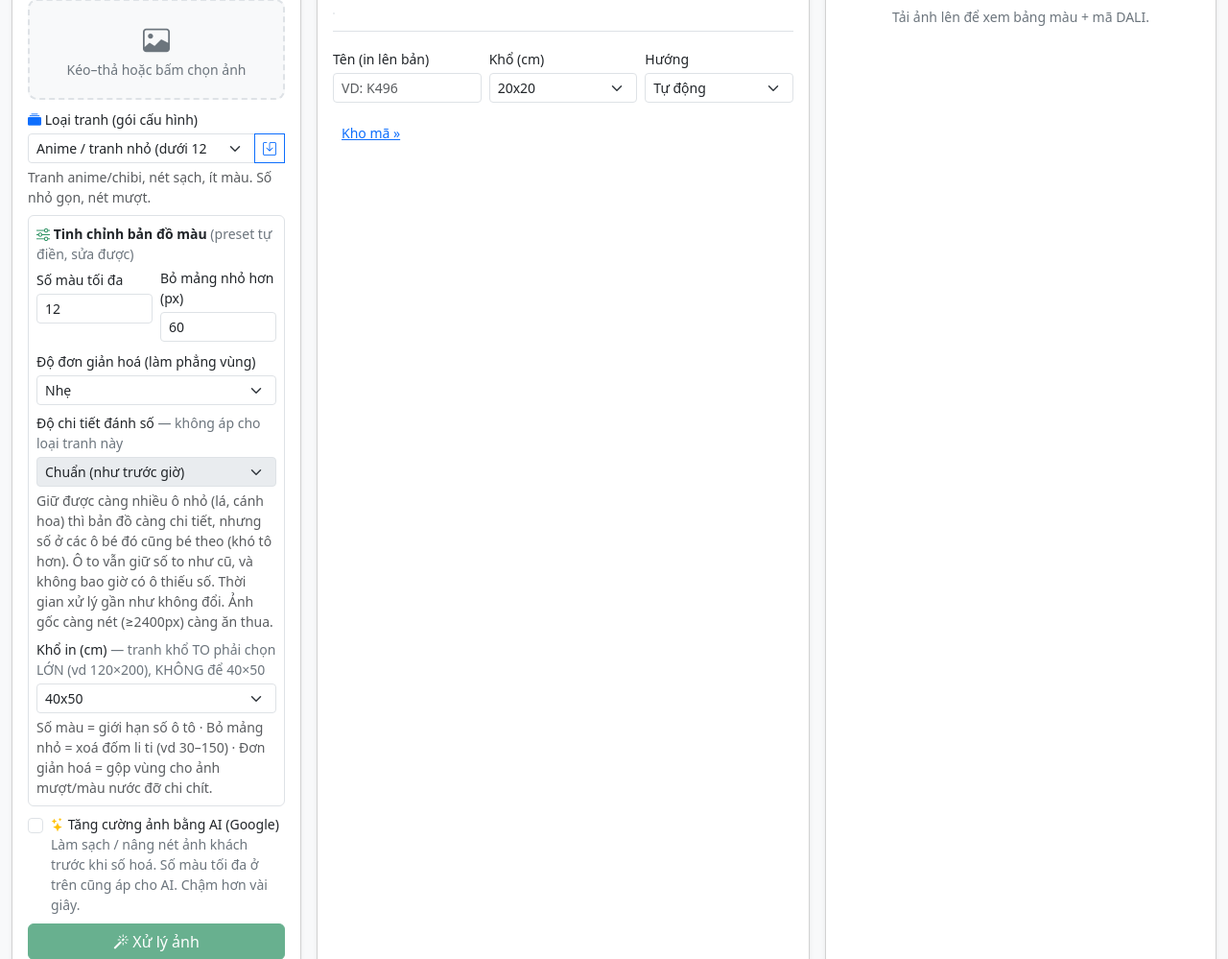
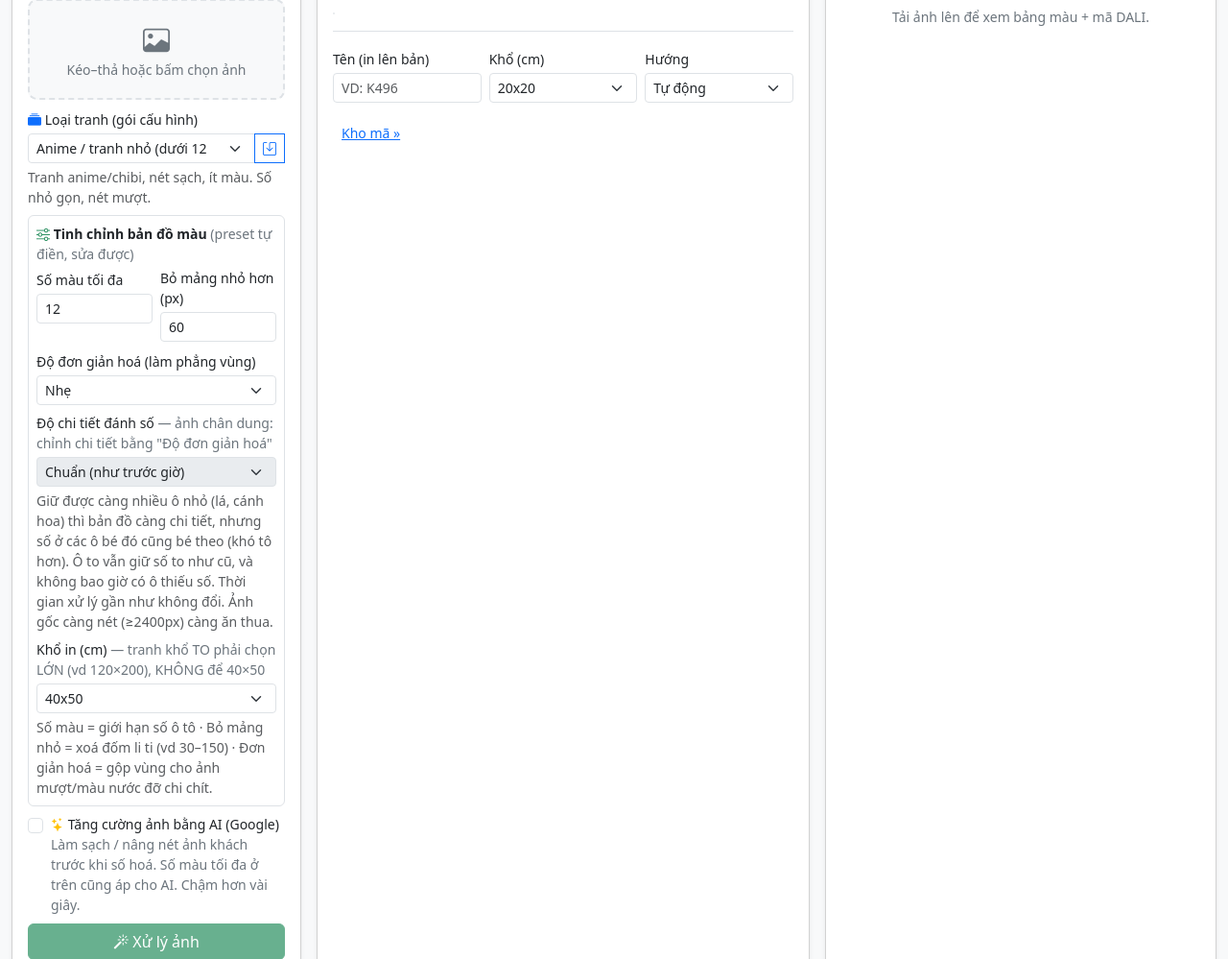
Before and after one commit to tranhsohoadali-png/dali_pha_web, a Django app: page /xu-ly-anh in a window 1280 px wide. Shown: the part 203-1202 px from the top of the page at 96% size. Run offline with Django 4.2, Linux system fonts and the light colour scheme; the visitor is signed in with stand-in values (Sample User, id 1); data that the repository does not hold is empty; some libraries are stand-ins or nearby versions.

Commit message:
Fix tranh chan dung hong khi chon 'Sieu chi tiet' (60 mau -> 14, nen den 86%)
Nut 'Do chi tiet danh so' ap cho chan dung (them o eb9bfa3) gay HONG: nd<1 ha
r_keep + do muot -> giu/ tao hang loat manh VUN khong nhet noi so -> khau danh so
LOAI luon mau do khoi bang -> 60 mau chi con 13-14, phan con lai don ve 1 mau toi
chiem 86-97% = tranh khong to duoc.

Do thuc te (anh gia dinh, 60 mau, Don gian=Khong):
  Sieu chi tiet CU : 13 mau, mau lon nhat 97.6%  (hong)
  Sau khi sua      : 32 mau, mau lon nhat 34.8%  (dung)

Sua: path chan dung LUON nd=1.0 (nut chi tiet chi con cho Tranh thiet ke/Cay-Hoa
nhu thiet ke ban dau); template khoa lai dropdown cho preset chan dung + hint
"chinh chi tiet bang Do don gian hoa". Chi tiet o chan dung van tang duoc bang
'Do don gian hoa = Khong' (de_keep 9) - da co va chay tot.

Co-Authored-By: Claude Opus 4.8 <noreply@anthropic.com>

```diff
--- a/pha/color_index_lib.py
+++ b/pha/color_index_lib.py
@@ -1189,14 +1189,21 @@ def _quantize_file(path, n, smooth=0, min_area=0, print_long_cm=0, design_out=No
         # "Độ chi tiết đánh số" (nút web) áp cho CẢ chân dung: nd<1 -> ô nhỏ hơn, giữ
         # nhiều chi tiết hơn (khách muốn khó hơn). Giảm bán kính gộp + ngưỡng gộp-màu +
         # độ mượt theo nd. Kẹp [0.5,1.5] để không vỡ vụn / không quá bệt.
-        nd = min(1.5, max(0.5, float(num_detail or 1.0)))
+        # "Độ chi tiết đánh số" KHÔNG áp cho chân dung: đo thật cho thấy nd<1 tạo mảng
+        # vụn -> màu không đánh số nổi bị LOẠI -> 60 màu còn 13, một màu chiếm 97.6%
+        # (tranh hỏng). Chi tiết ở chân dung chỉnh bằng "Độ đơn giản hoá" (de_keep).
+        nd = 1.0
         nd_face = nd                                    # refine mặt theo cùng mức chi tiết
         # NGƯỠNG GỘP-THEO-MÀU theo "Độ đơn giản hoá": user chọn THẤP = muốn CHI TIẾT ->
         # hạ de_keep để GIỮ nét tương phản THẤP (kẽ ngón tay, viền kem bánh, nếp vải —
         # đo thật: ΔE chỉ ~8-12 nên de_keep=18 nuốt sạch). Chọn Vừa/Mạnh -> giữ 18 như
         # cũ (ảnh đã chạy tốt trước đây KHÔNG đổi).
         de_base = {0: 9.0, 1: 12.0}.get(sm_level, 18.0)
-        r_keep = ((MIN_TEXT_SIZE + 2 * PADDING_CIRCLE) / 2.0 + 1.0) * s * size_scale * nd
+        # r_keep = NGƯỠNG "ô đủ to để NHÉT NỔI SỐ" -> KHÔNG nhân nd. Trước đây nhân nd
+        # (<1) làm giữ hàng loạt ô KHÔNG đánh số nổi -> khâu đánh số LOẠI luôn màu đó
+        # khỏi bảng (đo thật: 60 màu -> còn 14, nền dồn 1 màu tối 86% = tranh hỏng).
+        # Mức chi tiết giờ chỉ ăn vào de_keep (giữ nhiều SẮC ĐỘ hơn) + độ mượt.
+        r_keep = ((MIN_TEXT_SIZE + 2 * PADDING_CIRCLE) / 2.0 + 1.0) * s * size_scale
         arr, feat = _merge_keep_features(arr, r_keep=r_keep, de_keep=de_base * nd,
                                          min_area=int(min_area * s * s * nd), max_pass=4,
                                          protect=face_protect, keep_holes=keep_holes,
@@ -1212,7 +1219,7 @@ def _quantize_file(path, n, smooth=0, min_area=0, print_long_cm=0, design_out=No
         ks = int(round(3 * s * nd)) | 1                 # ksize lẻ (nhỏ hơn khi chi tiết cao)
         arr = _smooth_boundaries(arr, ksize=max(3, ks), protect_mask=feat)
         arr = _smooth_labels_voting(arr, sigma=1.6 * s * nd, protect=feat)
-        arr, _ = _merge_keep_features(arr, r_keep=1.8 * s * size_scale * nd, de_keep=10.0 * nd,
+        arr, _ = _merge_keep_features(arr, r_keep=1.8 * s * size_scale, de_keep=10.0 * nd,
                                       max_pass=2, protect=face_protect, keep_holes=keep_holes,
                                       hard_keep=counter_mask)
     # CHÂN DUNG: dán vùng mặt CHI TIẾT (lượng tử cục bộ) đè lên kết quả gộp -> mặt nhỏ
--- a/templates/xu_ly_anh.html
+++ b/templates/xu_ly_anh.html
@@ -70,7 +70,7 @@
                   </div>
                 </div>
                 <div class="col-12" id="ndWrap">
-                  <label class="form-label small mb-1">Độ chi tiết đánh số <span class="text-secondary fw-normal" id="ndHint">— áp cho Chân dung / Tranh thiết kế / Cây–Hoa</span></label>
+                  <label class="form-label small mb-1">Độ chi tiết đánh số <span class="text-secondary fw-normal" id="ndHint">— chỉ áp cho Tranh thiết kế / Cây–Hoa</span></label>
                   <select name="num_detail" class="form-select form-select-sm">
                     <option value="tho">Thô — ô to hơn ~50%, số to nhất, dễ tô</option>
                     <option value="chuan" selected>Chuẩn (như trước giờ)</option>
@@ -382,9 +382,9 @@
     // Giữ nguyên lựa chọn khi đổi qua-lại preset: select disabled không được gửi lên,
     // backend tự về 'chuan' -> không cần reset value (đổi lại preset chi tiết thì còn).
     var nd=document.querySelector('[name="num_detail"]'), ndh=document.getElementById('ndHint');
-    var ndOn=(!!p.detail || !!p.face) && !p.large && k!=='kholon';
+    var ndOn=!!p.detail && !p.large && k!=='kholon';   // chân dung: dùng 'Đơn giản hoá' thay
     if(nd) nd.disabled=!ndOn;
-    if(ndh) ndh.textContent=ndOn?'— chi tiết hơn = ô nhỏ hơn, khó tô hơn':'— không áp cho loại tranh này';
+    if(ndh) ndh.textContent=ndOn?'— chi tiết hơn = ô nhỏ hơn, khó tô hơn':'— ảnh chân dung: chỉnh chi tiết bằng \"Độ đơn giản hoá\"';
     // Nút "Tự cắt/zoom vào người" chỉ có tác dụng với preset CHÂN DUNG (face) -> chỉ hiện khi đó.
     var cw=document.getElementById('cropWrap');
     if(cw) cw.classList.toggle('d-none', !p.face);
```
